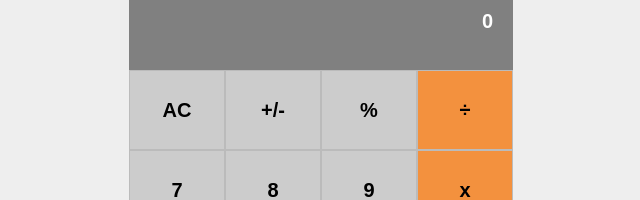
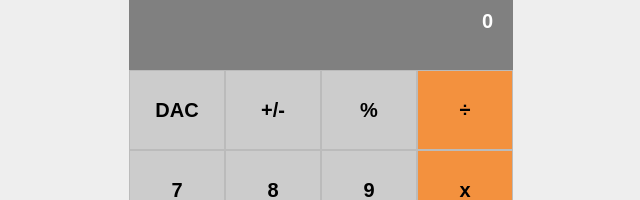
Before and after one commit to YussufOB/Math_Magician, a React (Create React App) app: page / in a window 1280 px wide. Shown: the part 170-370 px from the top of the page, without its empty margins (319-959 px from the left). Built offline with nearby package versions, Linux system fonts and the light colour scheme.

Commit message:
Solve merge conflict

```diff
--- a/src/components/calculator.js
+++ b/src/components/calculator.js
@@ -11,7 +11,7 @@ class Calculator extends Component {
     return (
       <div className="container">
         <div className="display_board">0</div>
-        <button type="button" className="btn">AC</button>
+        <button type="button" className="btn">DAC</button>
         <button type="button" className="btn">+/-</button>
         <button type="button" className="btn">%</button>
         <button type="button" className="btn operator">÷</button>
```
Also changed, not shown: src/App.css (line endings or trailing spaces), src/App.js (line endings or trailing spaces), src/index.js (line endings or trailing spaces).
